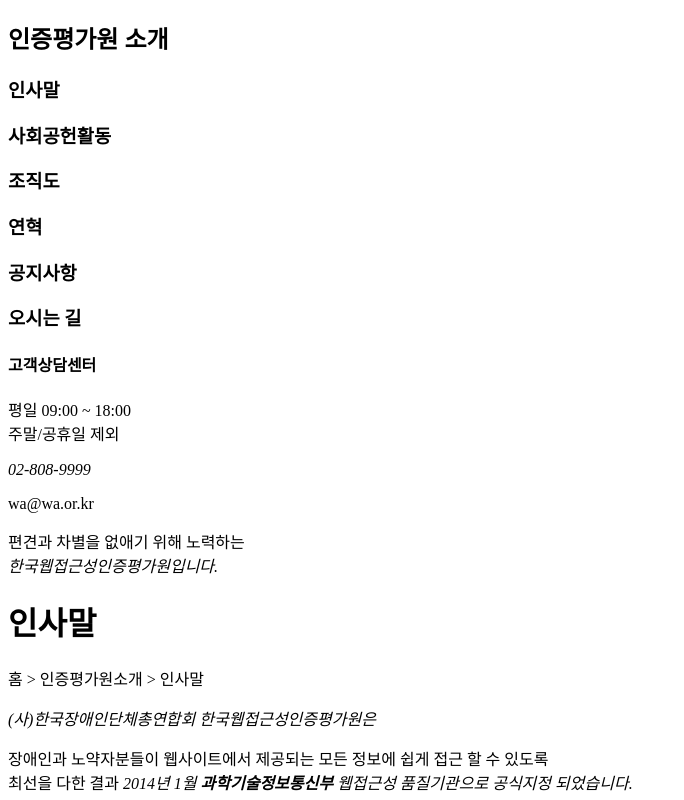
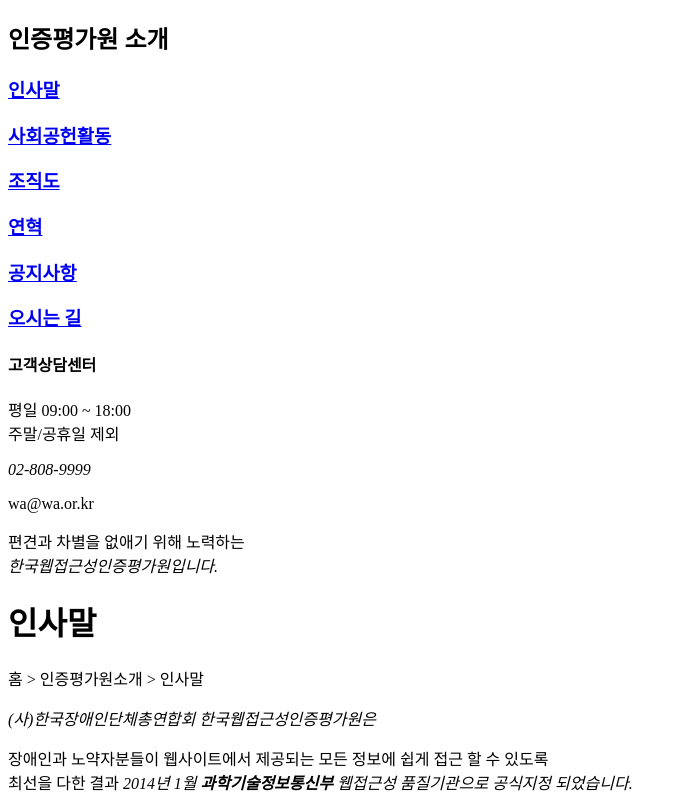
Before and after one commit to nabong2-2/html, a plain HTML site: page inline1.html in a window 1280 px wide. Shown: the top 800 px of the page, without its empty margins (0-684 px from the left). Drawn offline with Linux system fonts and the light colour scheme.

Commit message:
링크공부

```diff
--- a/inline1.html
+++ b/inline1.html
@@ -14,12 +14,12 @@
                     <h2>인증평가원 소개</h2>
                 </div>
                 <div class="left_menu">
-                    <h3>인사말</h3>
-                    <h3>사회공헌활동</h3>
-                    <h3>조직도</h3>
-                    <h3>연혁</h3>
-                    <h3>공지사항</h3>
-                    <h3>오시는 길</h3>
+                    <h3><a href="#">인사말</a></h3>
+                    <h3><a href="#">사회공헌활동</a></h3>
+                    <h3><a href="#">조직도</a></h3>
+                    <h3><a href="#">연혁</a></h3>
+                    <h3><a href="#">공지사항</a></h3>
+                    <h3><a href="#">오시는 길</a></h3>
                 </div>
                 <div class="container_cs">
                     <h4>고객상담센터</h4> <!-- h3/h4 둘다 가능 -->
```
Also changed, not shown: inline3.html (+2 -1 lines), link1.html (added, +17 -0 lines), 1 other file.
